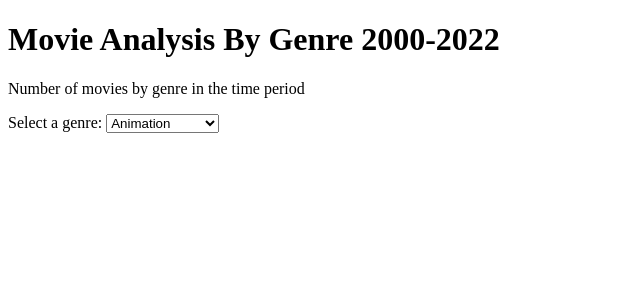
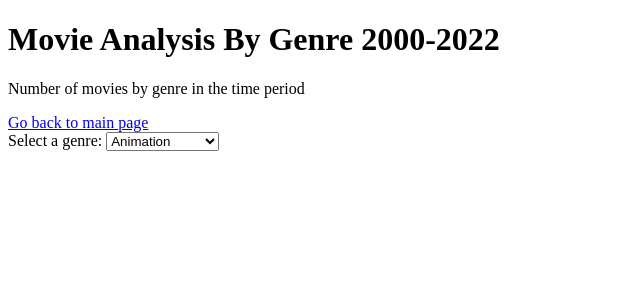
Before and after one commit to gbarn777/project-3, a Flask app: page /miguel in a window 1280 px wide. Shown: the top 300 px of the page, without its empty margins (0-640 px from the left). Run offline with Flask 3, Linux system fonts and the light colour scheme; data comes from the database, SQL or seed files in the repository; some libraries are stand-ins or nearby versions.

Commit message:
updates on genre

```diff
--- a/templates/genre.html
+++ b/templates/genre.html
@@ -16,6 +16,7 @@
       <div class="col-md-12 jumbotron text-center">
         <h1>Movie Analysis By Genre 2000-2022</h1>
         <p>Number of movies by genre in the time period</p>
+        <a href="http://127.0.0.1:5000/">Go back to main page</a>
       </div>
     </div>
   </div>
```
